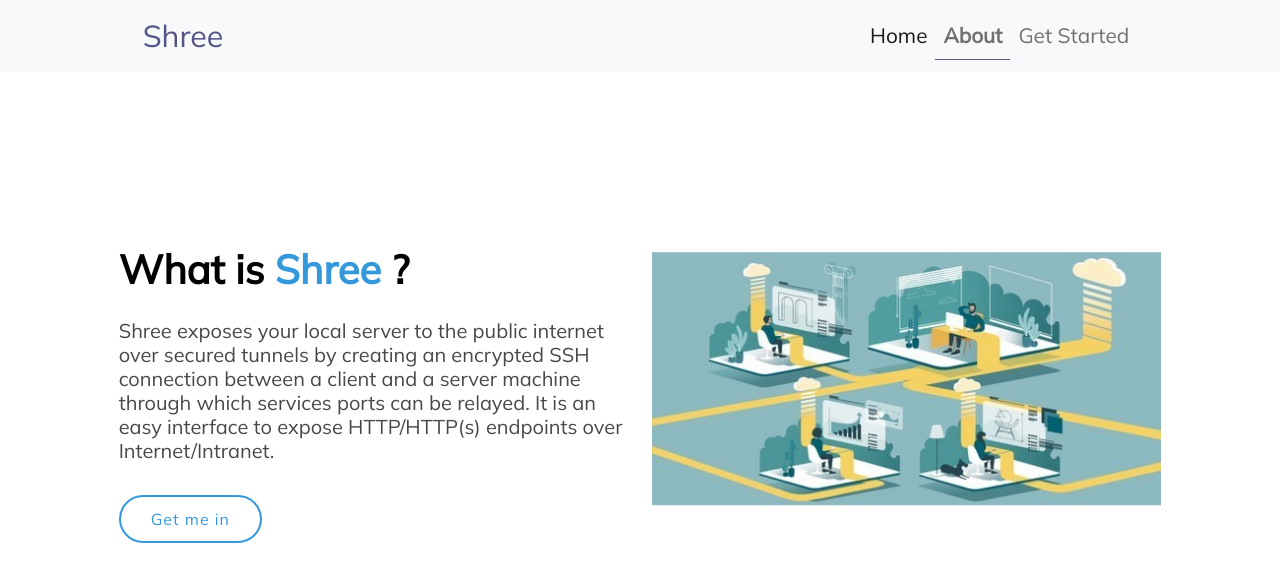
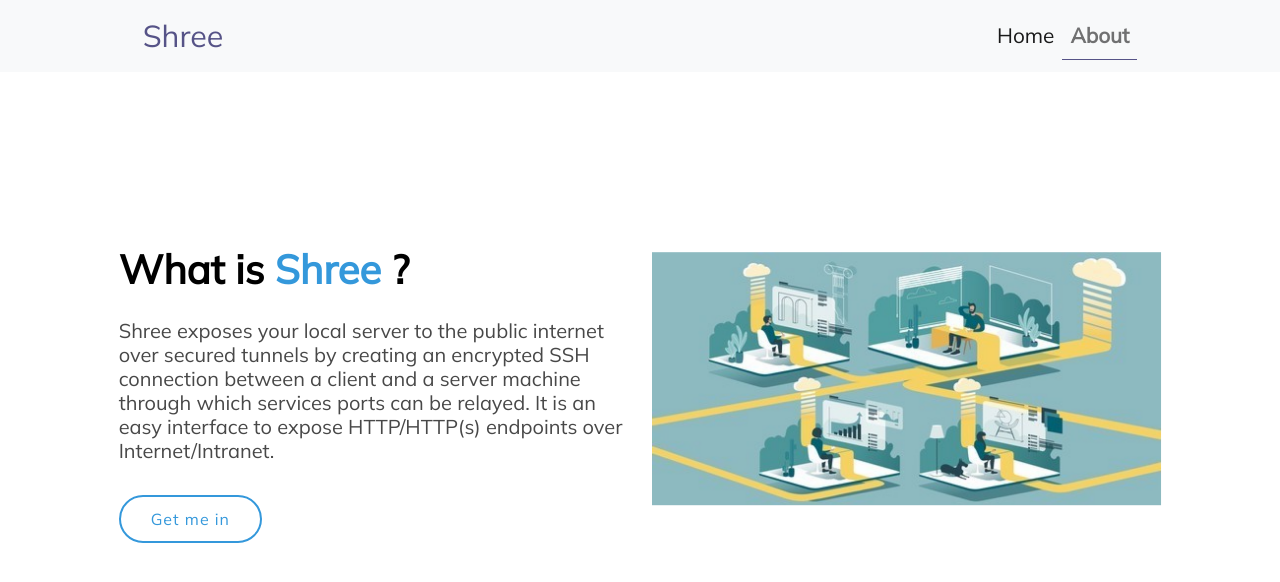
Before and after one commit to gaurisharma1122/shree-ui, a React (Create React App) app: page /about in a window 1280 px wide. Shown: the top 582 px of the page. Built offline with nearby package versions, Linux system fonts and the light colour scheme.

Commit message:
may be the last commit

```diff
--- a/src/About.js
+++ b/src/About.js
@@ -10,7 +10,7 @@ function About() {
        imgsrc={web}
        para="Shree exposes your local server to the public internet over secured tunnels by creating an encrypted SSH connection between a client and a server machine through which services ports can be relayed. It is an easy interface to expose HTTP/HTTP(s) endpoints over Internet/Intranet."
        additional="?"
-       visit="/contact"
+       visit="/service"
        btname="Get me in" />
       </>
     );
--- a/src/Navbar.js
+++ b/src/Navbar.js
@@ -24,9 +24,9 @@ function Navbar() {
                               <li className="nav-item">
                                 <NavLink activeClassName="menu_active" className="nav-link" to="/service">Features</NavLink>
                               </li>*/}
-                              <li className="nav-item">
+                              {/*<li className="nav-item">
                                 <NavLink activeClassName="menu_active" className="nav-link" to="/contact">Get Started</NavLink>
-                              </li>
+                              </li>*/}
 
                           </ul>
                       </div>
```
